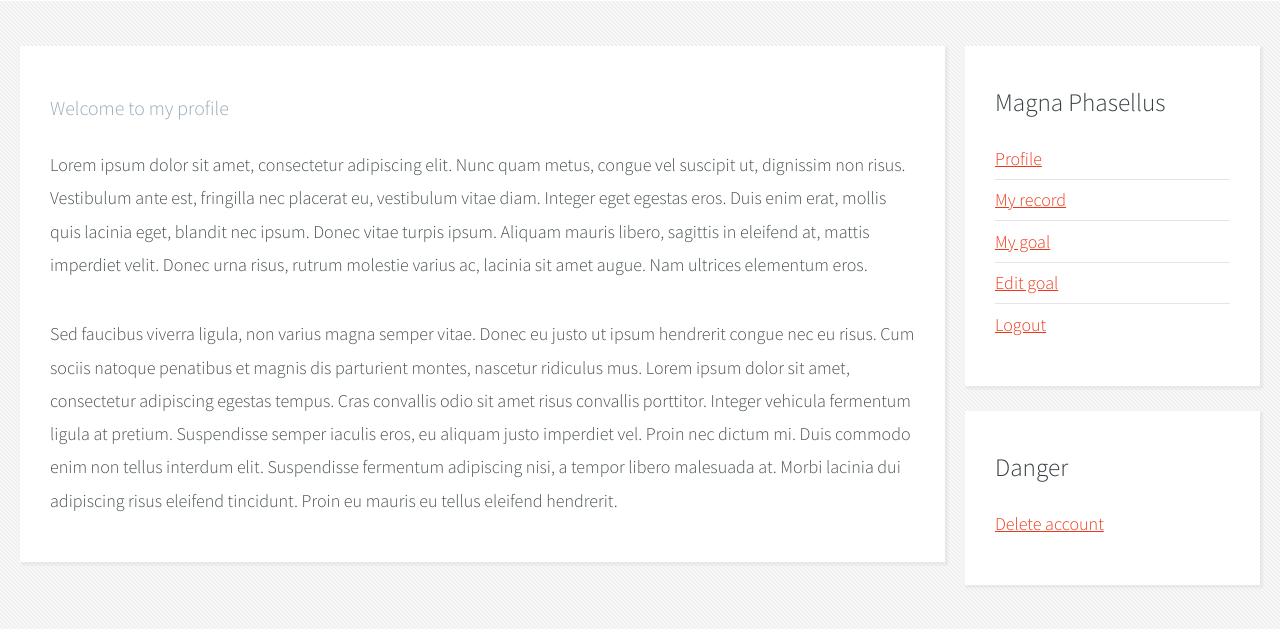
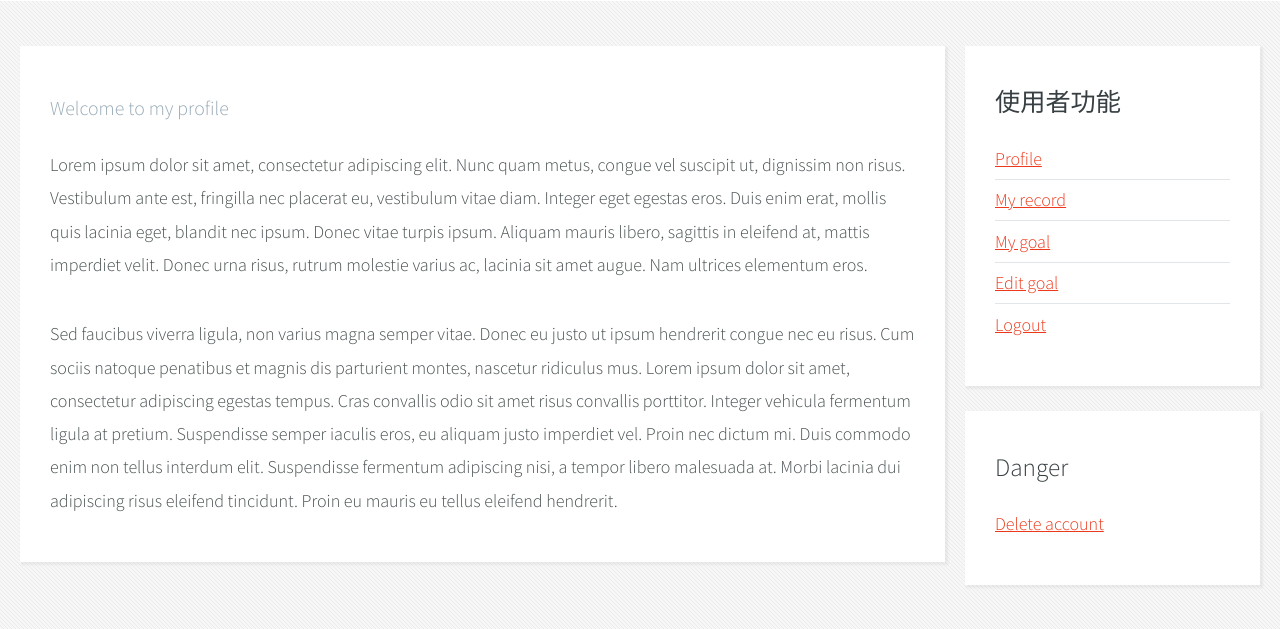
Before and after one commit to DinoQYZ/Senior-Project-mediapipe-flask-postgres, a Flask app: template templates/profile.html in a window 1280 px wide. Shown: the part 136-765 px from the top of the page. Run offline with Flask 2, Linux system fonts and the light colour scheme; the template is opened without the code that fills it, so the values that code supplies are empty; parts of the project's set-up code (start-up, migrations or seed data) failed here and were passed over.

Commit message:
change side bar title

```diff
--- a/templates/layout/layout_profile.html
+++ b/templates/layout/layout_profile.html
@@ -12,7 +12,7 @@
 				<!-- Sidebar -->
 					<section>
 						<header>
-							<h2>Magna Phasellus</h2>
+							<h2>使用者功能</h2>
 						</header>
 						<ul class="link-list">
 							<li><a href="{{ url_for('profile') }}">Profile</a></li>
```
